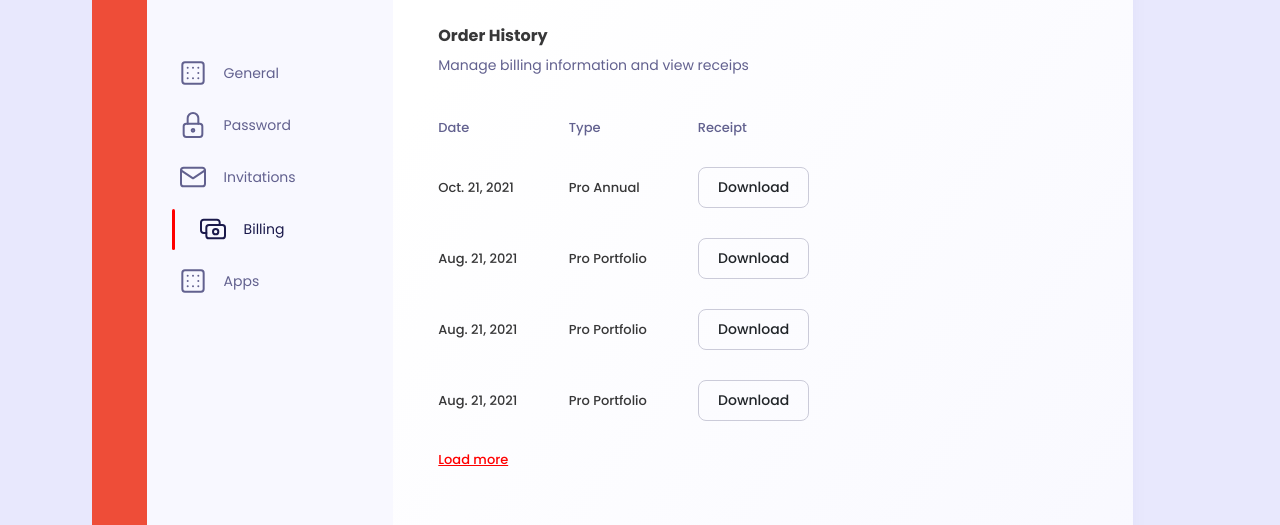
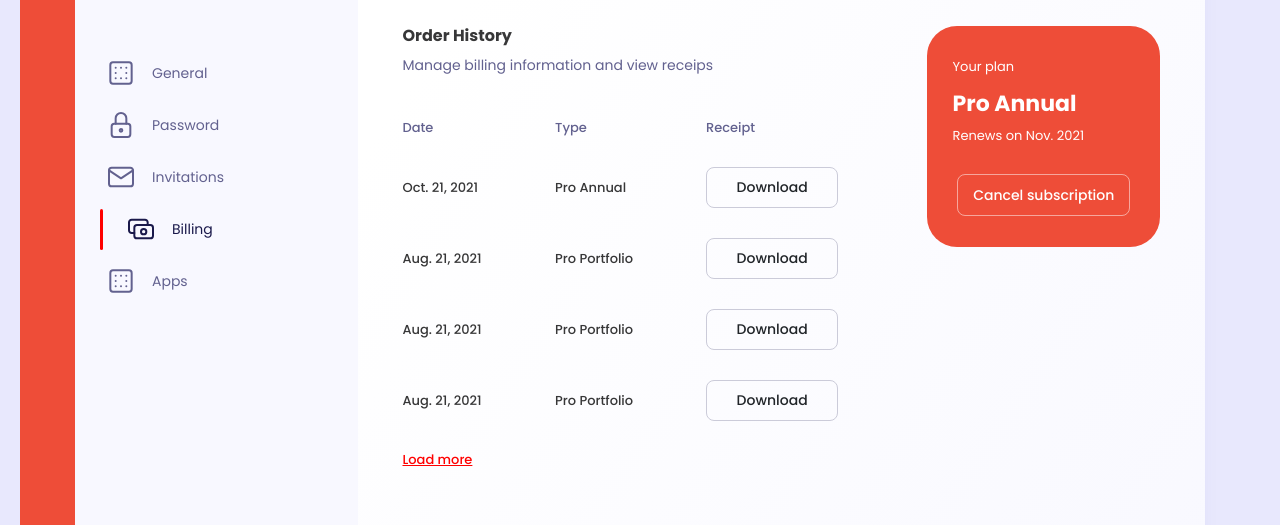
Before and after one commit to serdaronculer/Responsive-Billing-Page, a website: page index.html in a window 1280 px wide. Shown: the part 207-732 px from the top of the page. Drawn offline with Linux system fonts and the light colour scheme.

Commit message:
plan section completed

```diff
--- a/index.html
+++ b/index.html
@@ -149,6 +149,19 @@
                                     </div>
                                 </section>
                             </div>
+                            <section class="col-4">
+                                <div class="plan-wrapper border-rounded text-white">
+                                    <div>
+                                        <span>Your plan</span>
+                                        <h3 class="mt-1 text-white">Pro Annual</h3>
+                                        <span>Renews on Nov. 2021</span>
+                                        <div class="mt-2 text-center">
+                                            <a class="btn fw-medium text-white" href="#">Cancel
+                                                subscription</a>
+                                        </div>
+                                    </div>
+                                </div>
+                            </section>
                         </div>
                     </div>
                 </main>
--- a/scss/main.scss
+++ b/scss/main.scss
@@ -164,4 +164,19 @@ main {
       max-width: 64px;
     }
   }
+
+  .plan-wrapper {
+    background-color: $mandarin-red;
+    max-width: 258px;
+    display: flex;
+    min-height: 221px;
+    flex-direction: column;
+    justify-content: center;
+    padding: 25px;
+
+    a {
+      border: 1px solid #ffffff80;
+      border-radius: 8px !important;
+    }
+  }
 }
```
Also changed, not shown: css/style.css, 1 other file.
